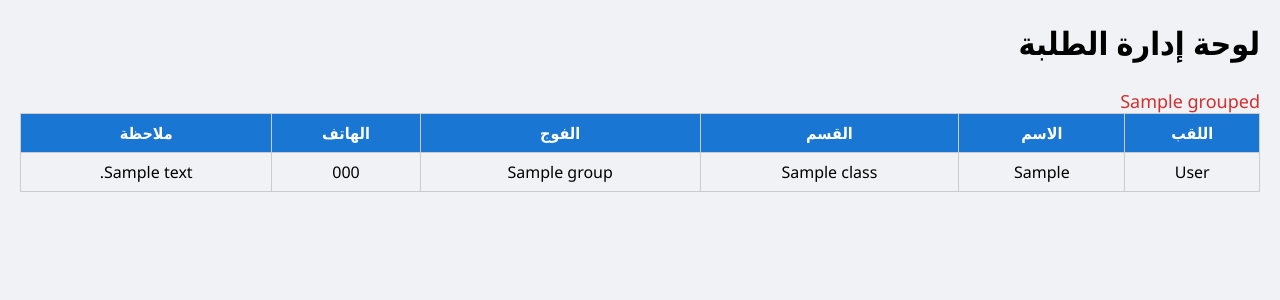
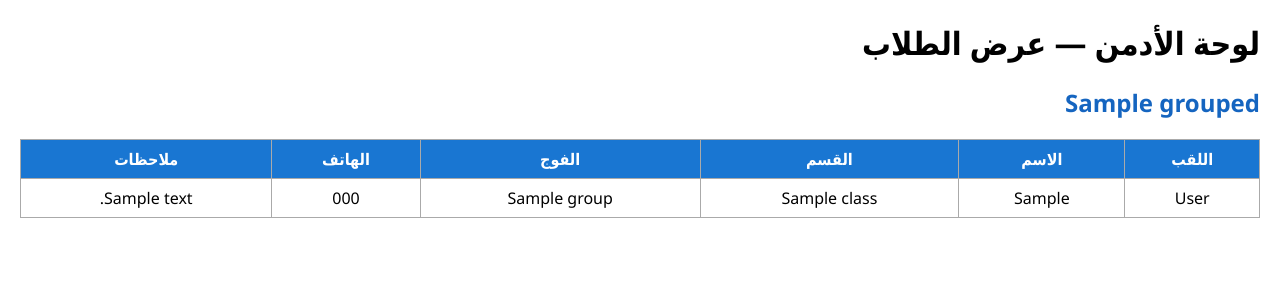
Before and after one commit to hocinebno3131-source/students_app, a Flask app: template templates/admin.html in a window 1280 px wide. Shown: the top 300 px of the page. Run offline with Flask 3, Linux system fonts and the light colour scheme; the template is opened without the code that fills it: most values are stand-ins (such as "Sample title", 1, 10 or a date in 2020).

Commit message:
Update admin.html

```diff
--- a/templates/admin.html
+++ b/templates/admin.html
@@ -4,19 +4,20 @@
     <meta charset="UTF-8">
     <title>لوحة الأدمن</title>
     <style>
-        body { font-family: "Segoe UI", Tahoma, Arial; background: #f0f2f5; margin: 20px; }
-        h2 { color: #1565c0; margin-bottom: 15px; }
+        body { font-family: "Segoe UI", Tahoma, Arial; margin: 20px; }
+        h2 { color: #1565c0; }
         table { width: 100%; border-collapse: collapse; margin-bottom: 30px; }
-        th, td { border: 1px solid #ccc; padding: 8px; text-align: center; }
+        th, td { border: 1px solid #aaa; padding: 8px; text-align: center; }
         th { background: #1976d2; color: white; }
-        .group-title { font-size: 18px; margin-top: 25px; color: #d32f2f; }
     </style>
 </head>
 <body>
-    <h1>لوحة إدارة الطلبة</h1>
 
+<h1>لوحة الأدمن — عرض الطلاب</h1>
+
+{% if grouped %}
     {% for group_name, students in grouped.items() %}
-        <div class="group-title">{{ group_name }}</div>
+        <h2>{{ group_name }}</h2>
         <table>
             <tr>
                 <th>اللقب</th>
@@ -24,20 +25,23 @@
                 <th>القسم</th>
                 <th>الفوج</th>
                 <th>الهاتف</th>
-                <th>ملاحظة</th>
+                <th>ملاحظات</th>
             </tr>
-            {% for student in students %}
+            {% for s in students %}
             <tr>
-                <td>{{ student['last_name'] }}</td>
-                <td>{{ student['first_name'] }}</td>
-                <td>{{ student['class'] }}</td>
-                <td>{{ student['group'] }}</td>
-                <td>{{ student['phone'] }}</td>
-                <td>{{ student['note'] }}</td>
+                <td>{{ s.last_name }}</td>
+                <td>{{ s.first_name }}</td>
+                <td>{{ s.class }}</td>
+                <td>{{ s.group }}</td>
+                <td>{{ s.phone }}</td>
+                <td>{{ s.note }}</td>
             </tr>
             {% endfor %}
         </table>
     {% endfor %}
+{% else %}
+    <p>لا توجد بيانات حالياً.</p>
+{% endif %}
 
 </body>
 </html>
```
